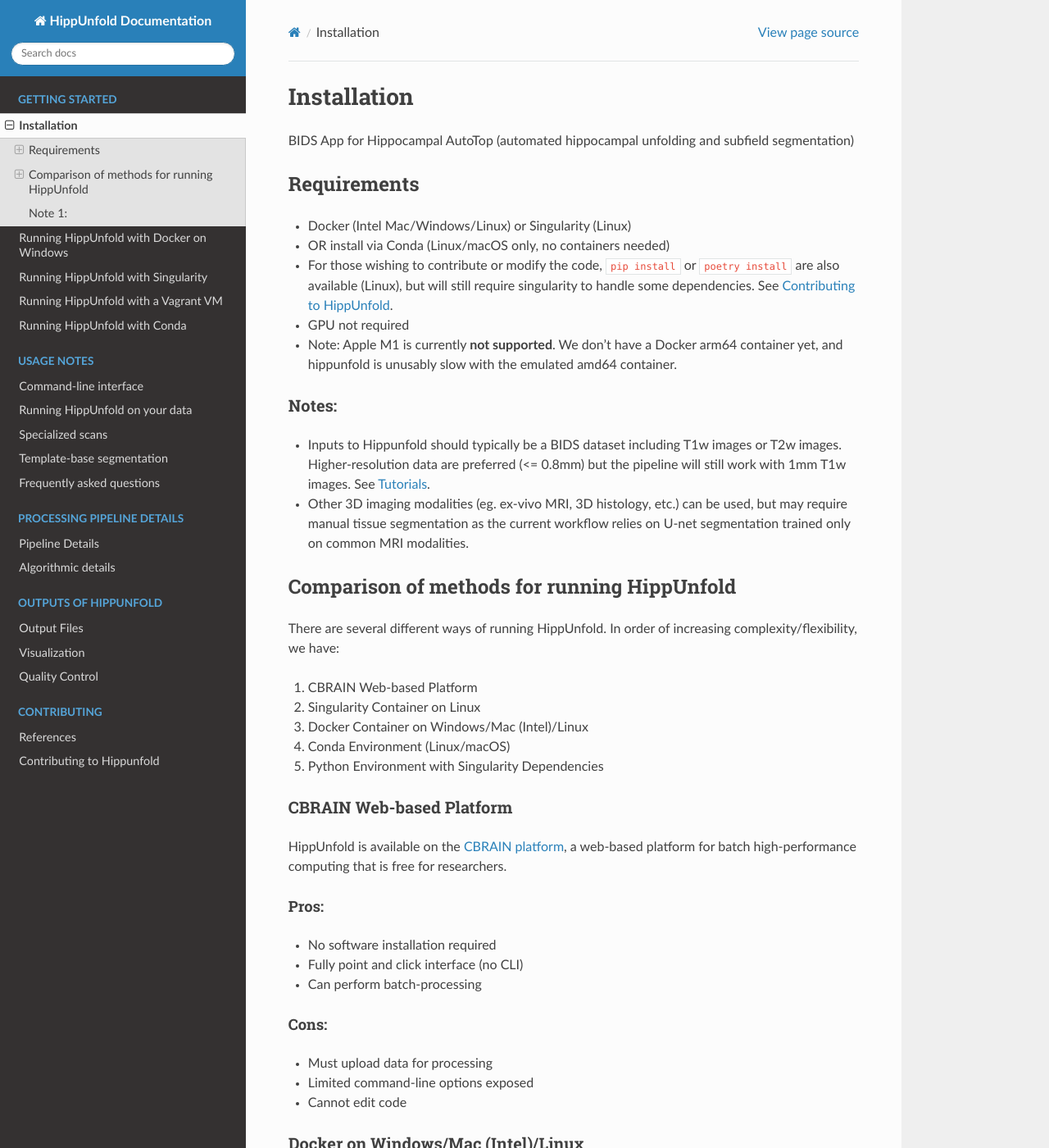
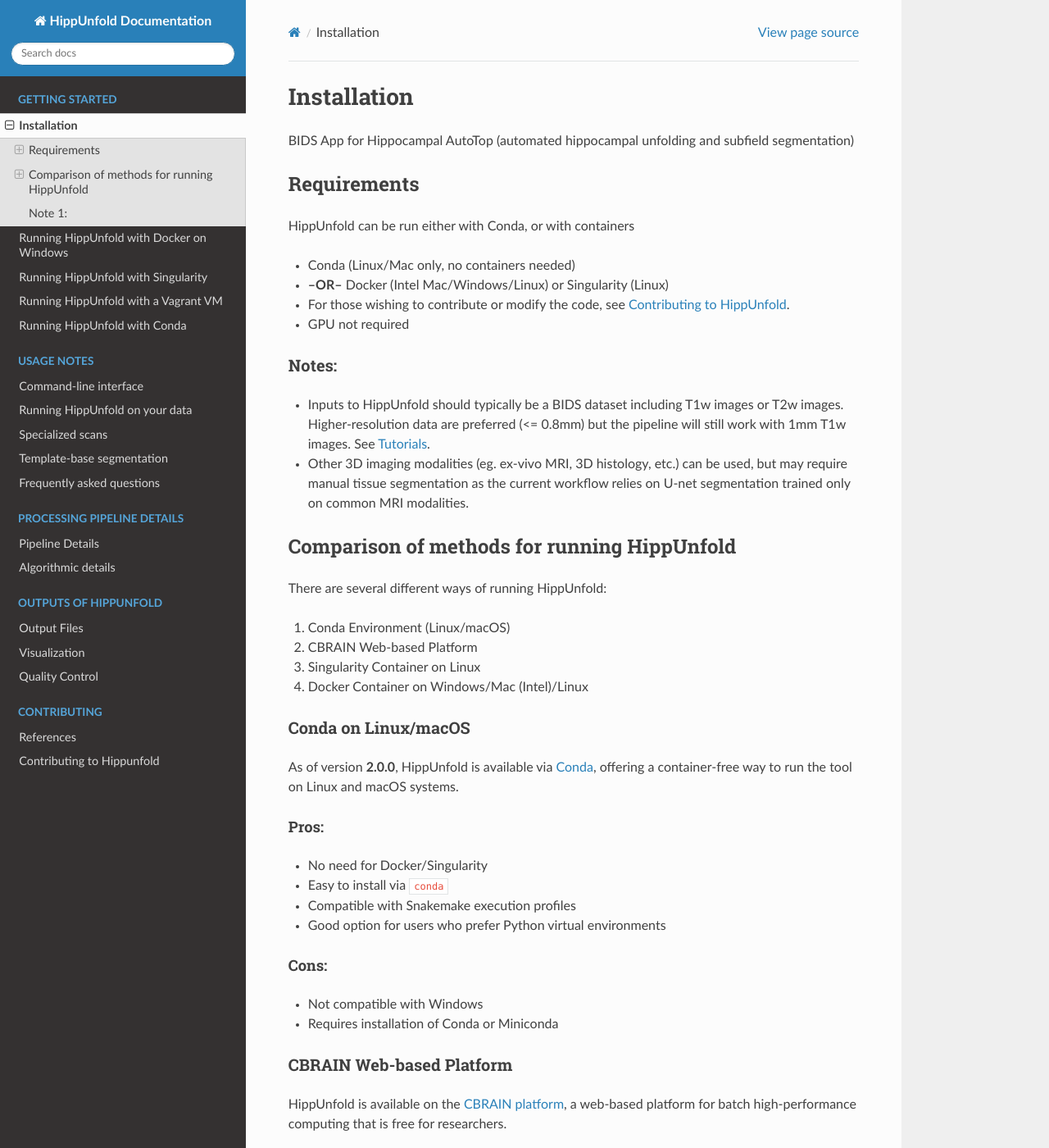
Before and after one commit to khanlab/hippunfold, a Sphinx documentation site: the page built from docs/getting_started/installation.md, in a window 1280 px wide and 1400 px high. Shown: the whole window at 82% size. Built offline with Sphinx 7.4.7 and the Read the Docs theme 3.1.0, drawn with Linux system fonts in a browser that asks for light colours; some of the changed text lies outside the part shown.

Commit message:
moved conda to top, some other minor edits

```diff
--- a/docs/getting_started/installation.md
+++ b/docs/getting_started/installation.md
@@ -5,27 +5,40 @@
 
 ## Requirements
 
--   Docker (Intel Mac/Windows/Linux) or Singularity (Linux)
-- OR install via Conda (Linux/macOS only, no containers needed)
--   For those wishing to contribute or modify the code, `pip install` or `poetry install` are also available (Linux), but will still require singularity to handle some dependencies. See [Contributing to HippUnfold](https://hippunfold.readthedocs.io/en/latest/contributing/contributing.html).
+HippUnfold can be run either with Conda, or with containers
+-   Conda (Linux/Mac only, no containers needed)
+-   **--OR--**  Docker (Intel Mac/Windows/Linux) or Singularity (Linux)
+-   For those wishing to contribute or modify the code, see [Contributing to HippUnfold](https://hippunfold.readthedocs.io/en/latest/contributing/contributing.html).
 -   GPU not required
--   Note: Apple M1 is currently **not supported**. We don't have a Docker arm64 container yet, and hippunfold is unusably slow with the emulated amd64 container.
 
 ### Notes:
 
--   Inputs to Hippunfold should typically be a BIDS dataset including T1w images or T2w images. Higher-resolution data are preferred (\<= 0.8mm) but the pipeline will still work with 1mm T1w images. See [Tutorials](https://hippunfold.readthedocs.io/en/latest/tutorials/standardBIDS.html).
+-   Inputs to HippUnfold should typically be a BIDS dataset including T1w images or T2w images. Higher-resolution data are preferred (\<= 0.8mm) but the pipeline will still work with 1mm T1w images. See [Tutorials](https://hippunfold.readthedocs.io/en/latest/tutorials/standardBIDS.html).
 -   Other 3D imaging modalities (eg. ex-vivo MRI, 3D histology, etc.) can be used, but may require manual tissue segmentation as the current workflow relies on U-net segmentation trained only on common MRI modalities.
 
 
 ## Comparison of methods for running HippUnfold
 
-There are several different ways of running HippUnfold. In order of increasing complexity/flexibility, we have:
+There are several different ways of running HippUnfold:
 
-1. CBRAIN Web-based Platform
-2. Singularity Container on Linux
-3. Docker Container on Windows/Mac (Intel)/Linux
-4. Conda Environment (Linux/macOS)
-5. Python Environment with Singularity Dependencies
+1. Conda Environment (Linux/macOS)
+2. CBRAIN Web-based Platform
+3. Singularity Container on Linux
+4. Docker Container on Windows/Mac (Intel)/Linux
+
+### Conda on Linux/macOS
+
+As of version **2.0.0**, HippUnfold is available via [Conda](https://docs.conda.io/), offering a container-free way to run the tool on Linux and macOS systems.
+
+#### Pros:
+- No need for Docker/Singularity
+- Easy to install via `conda`
+- Compatible with Snakemake execution profiles
+- Good option for users who prefer Python virtual environments
+
+#### Cons:
+- Not compatible with Windows
+- Requires installation of Conda or Miniconda
 
 ### CBRAIN Web-based Platform
 
@@ -69,31 +82,6 @@
 - Cannot use Snakemake cluster execution profiles
 - Cannot edit code
 
-### Conda on Linux/macOS
-
-As of version **2.0.0**, HippUnfold is available via [Conda](https://docs.conda.io/), offering a container-free way to run the tool on Linux and macOS systems.
-
-#### Pros:
-- No need for Docker/Singularity
-- Easy to install via `conda`
-- Compatible with Snakemake execution profiles
-- Good option for users who prefer Python virtual environments
-
-#### Cons:
-- Not compatible with Windows
-- Requires installation of Conda or Miniconda
-
-### Python Environment with Singularity Dependencies
-
-Instructions for this can be found in the **Contributing** documentation page.
-
-#### Pros:
-- Complete flexibility to modify code
-- External (python and non-python) dependencies as Singularity containers
-
-#### Cons:
-- Must use Python virtual environment
-- Only compatible on Linux systems with Singularity for external dependencies
 
 ## Note 1:
 As of version 1.3.0 of HippUnfold, containers are no longer shipped with all the models, and the models are downloaded as part of the workflow. By default, models are placed in `~/.cache/hippunfold` unless you set the `HIPPUNFOLD_CACHE_DIR` environment variable. See [Deep learning nnU-net model files](https://hippunfold.readthedocs.io/en/latest/contributing/contributing.html#deep-learning-nnu-net-model-files) for more information.
```
